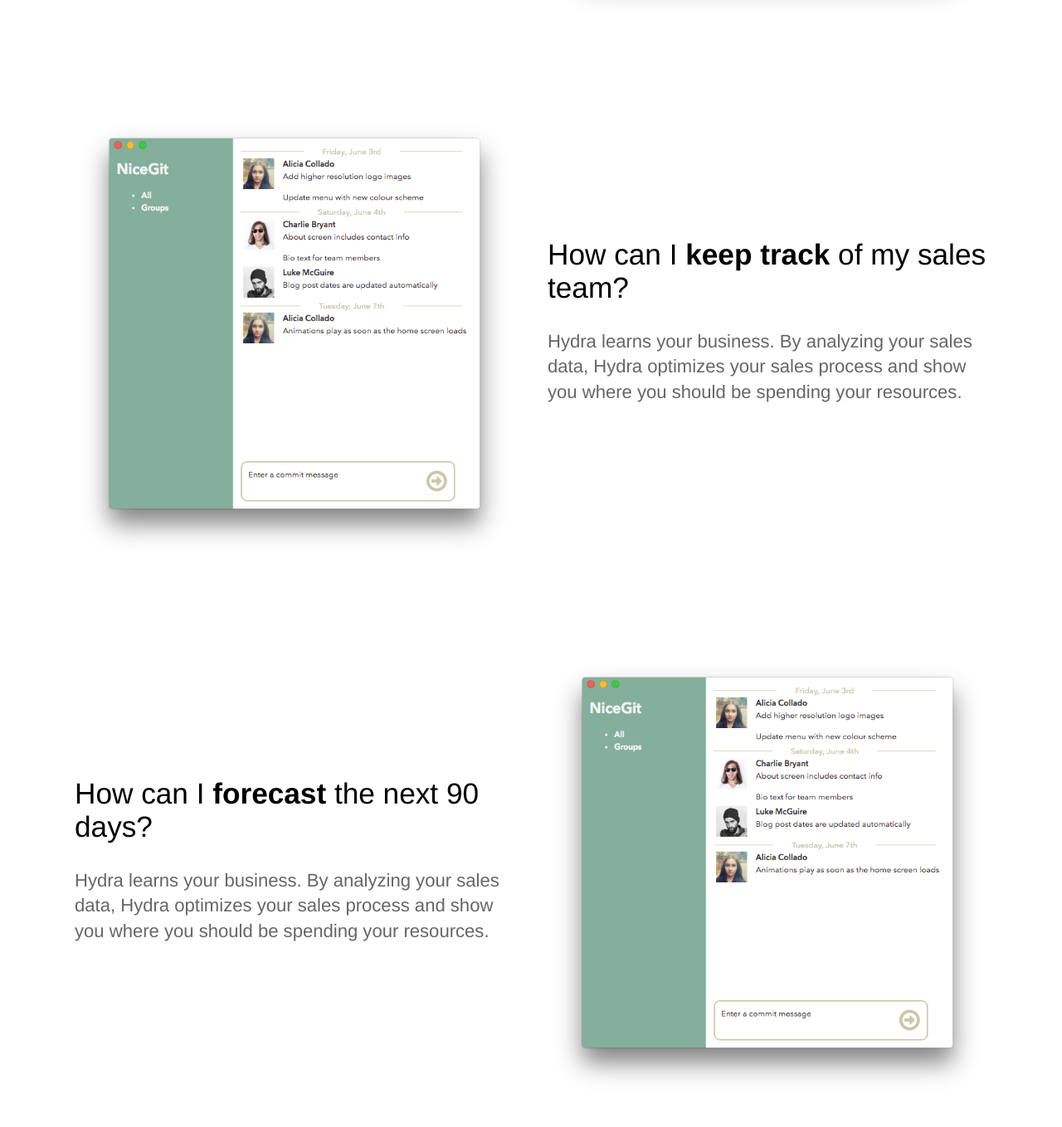
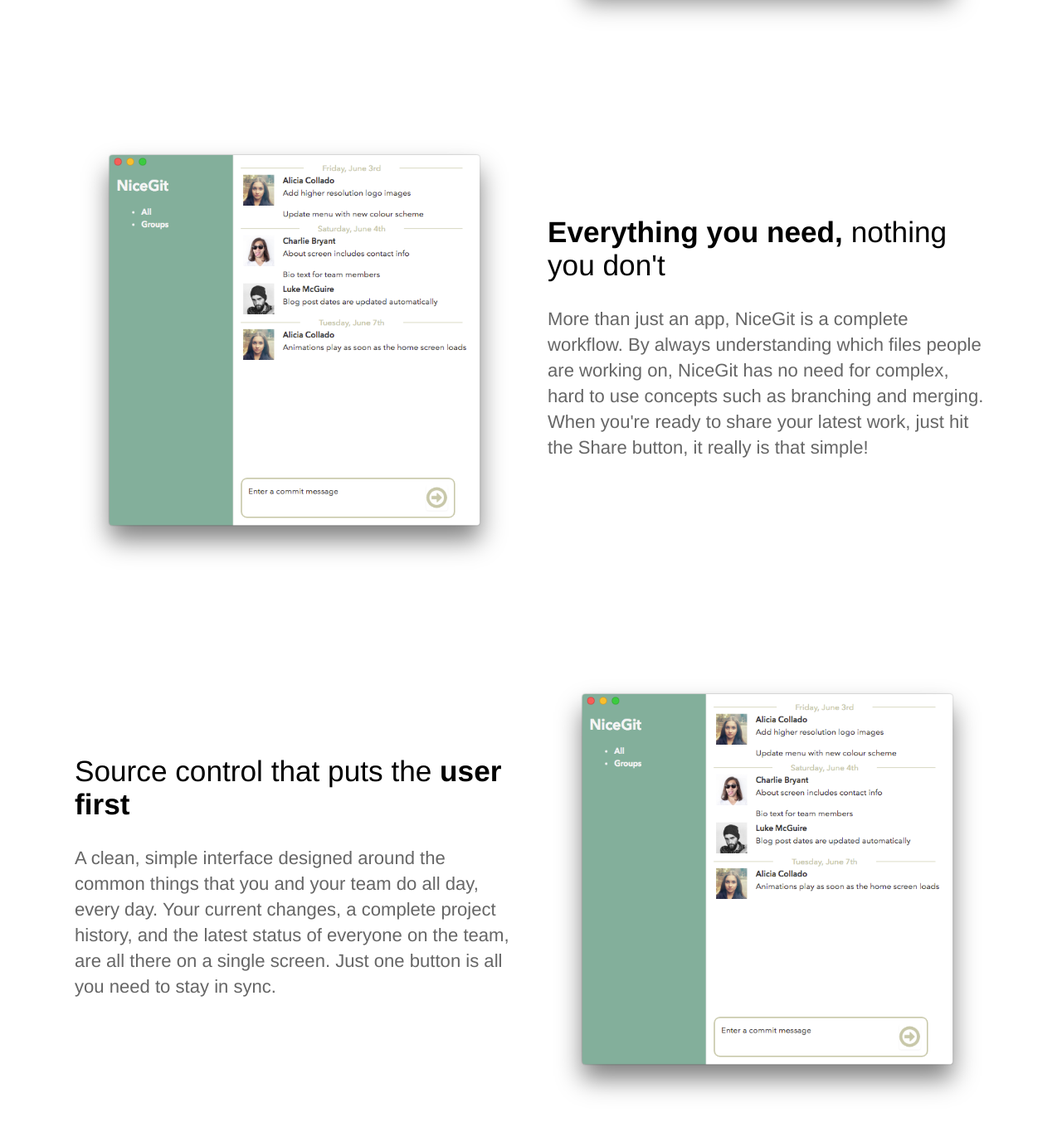
Before and after one commit to NiceGitTeam/Web, a Jekyll site: the page built from index.html, in a window 1280 px wide and 1400 px high, scrolled down 1842 px. Shown: the top 1359 px of the window at 83% size. Built offline with Jekyll 4.4.1, drawn with Linux system fonts in a browser that asks for light colours; comment, search, counter and statistics services are not loaded; some of the changed text lies outside the part shown.

Commit message:
First pass at the landing page content

```diff
--- a/index.html
+++ b/index.html
@@ -6,10 +6,10 @@
 	<div class="text-container">
 		<h1 class="editable">Source control <strong>for normal people</strong></h1>
 		<p class="subtext editable">NiceGit is the simpler, faster way for teams to share and track their files.</p>
-		<div class="cta button alt"><a href="#sign-up">Sign Up For The Free Beta</a></div>
 		<div>
 			<img src="/images/Screenshot.png" alt="Screenshot" class="screenshot editable" />
 		</div>
+		<div class="cta button alt"><a href="#sign-up">Sign Up For The Free Beta</a></div>
 	</div>
 </section>
 
@@ -17,8 +17,10 @@
 	<section>
 		<div class="container flex">
 			<div class="text editable">
-				<h2>How can we <strong>double</strong> our sales revenue?</h2>
-				<p>Hydra learns your business. By analyzing your sales data, Hydra optimizes your sales process and show you where you should be spending your resources. </p>
+				<h2>How can I <strong>work faster</strong> and spend more time on what matters?</h2>
+				<p>NiceGit provides a simple workflow that makes working on shared files easy. Based around a real-time feed, you'll see what your colleagues
+					are working on right now, not just what they've already finished.
+				</p>
 			</div>
 			<div class="image">
 				<img src="/images/Screenshot.png" alt="Screenshot" class="screenshot editable" />
@@ -29,8 +31,11 @@
 	<section>
 		<div class="container flex">
 			<div class="text editable">
-				<h2>How can I <strong>keep track</strong> of my sales team?</h2>
-				<p>Hydra learns your business. By analyzing your sales data, Hydra optimizes your sales process and show you where you should be spending your resources.</p>
+				<h2><strong>Everything you need, </strong>nothing you don't</h2>
+				<p>More than just an app, NiceGit is a complete workflow.
+					By always understanding which files people are working on, NiceGit has no need for complex, hard to use concepts such as branching and
+					merging. When you're ready to share your latest work, just hit the Share button, it really is that simple!
+				</p>
 			</div>
 			<div class="image">
 				<img src="/images/Screenshot.png" alt="Screenshot" class="screenshot editable" />
@@ -41,8 +46,11 @@
 	<section>
 		<div class="container flex">
 			<div class="text editable">
-				<h2>How can I <strong>forecast</strong> the next 90 days?</h2>
-				<p>Hydra learns your business. By analyzing your sales data, Hydra optimizes your sales process and show you where you should be spending your resources.</p>
+				<h2>Source control that puts the <strong>user first</strong></h2>
+				<p>A clean, simple interface designed around the common things that you and your team do all day, every day. Your current changes,
+					a complete project history, and the latest status of everyone on the team, are all there on a single screen. Just one button is all you
+					need to stay in sync.
+				</p>
 			</div>
 			<div class="image">
 				<img src="/images/Screenshot.png" alt="Screenshot" class="screenshot editable" />
```
